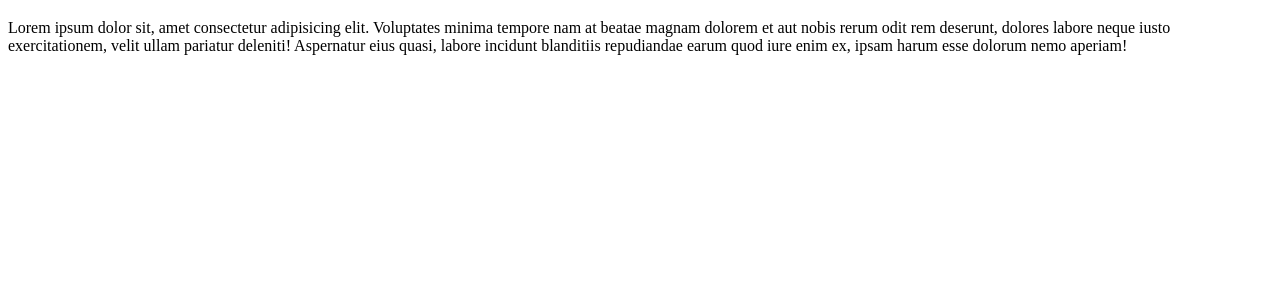
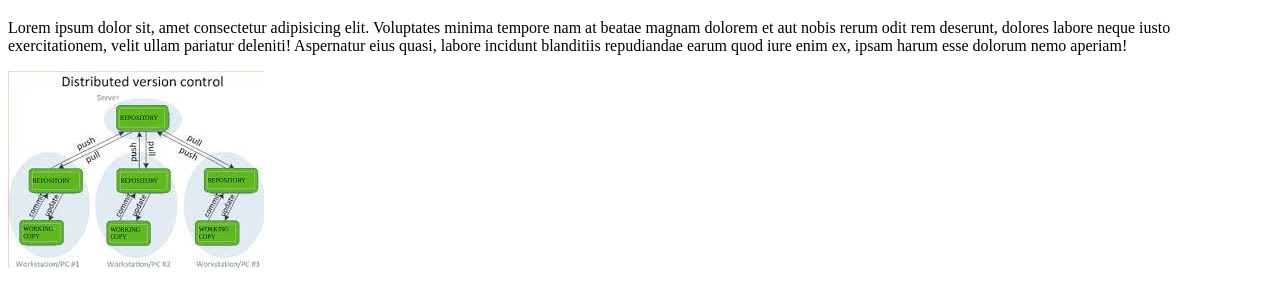
Before and after one commit to AbdulJobbar/my-frist-repo, a plain HTML site: page index.html in a window 1280 px wide. Shown: the part 61-368 px from the top of the page. Drawn offline with Linux system fonts and the light colour scheme.

Commit message:
add photo

```diff
--- a/index.html
+++ b/index.html
@@ -14,6 +14,8 @@
         et aut nobis rerum odit rem deserunt, dolores labore neque iusto exercitationem, velit ullam pariatur deleniti!
         Aspernatur eius quasi, labore incidunt blanditiis repudiandae earum quod iure enim ex, ipsam harum esse dolorum
         nemo aperiam!</p>
+
+    <img src="images/download.jpg" alt="">
 </body>
 
 </html>
```
Also changed, not shown: images/download.jpg (added).
